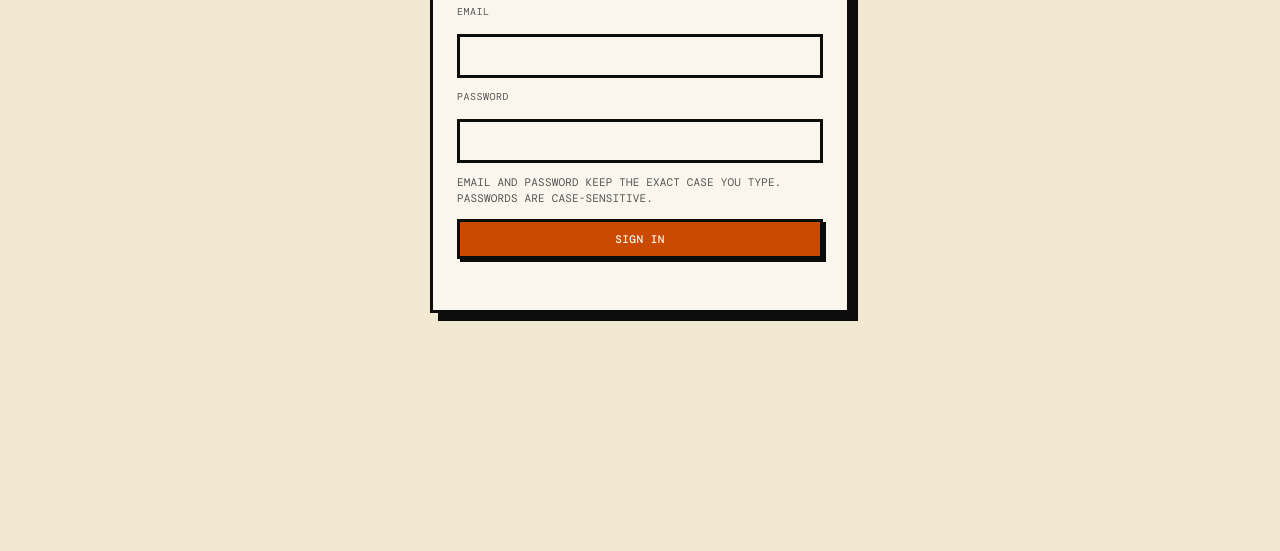
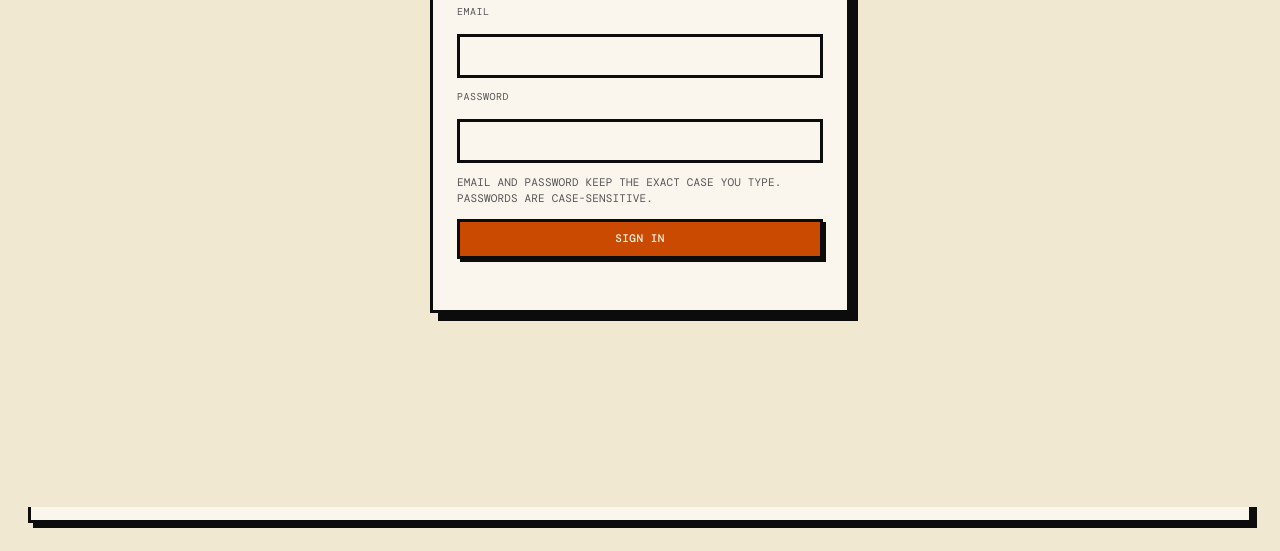
Before and after one commit to 0utLawzz/Brandex-Client-Ledger, a plain HTML site: page index.html in a window 1280 px wide. Shown: the part 293-844 px from the top of the page. Before the commit the page ends 806 px from the top, so only its background shows below. Drawn offline with nearby package versions, Linux system fonts and the light colour scheme; no server answers.

Commit message:
Load responsive UI polish stylesheet

```diff
--- a/index.html
+++ b/index.html
@@ -10,6 +10,7 @@
 <meta name="theme-color" content="#C94A00">
 <link href="https://fonts.googleapis.com/css2?family=Bebas+Neue&family=DM+Mono:wght@400;500&family=Space+Grotesk:wght@400;500;700&display=swap" rel="stylesheet">
 <link rel="stylesheet" href="styles.css">
+<link rel="stylesheet" href="ui-enhancements.css">
 <script src="https://cdn.jsdelivr.net/npm/@supabase/supabase-js@2"></script>
 <style>
 @page { size: A4; margin: 12mm; }
```
